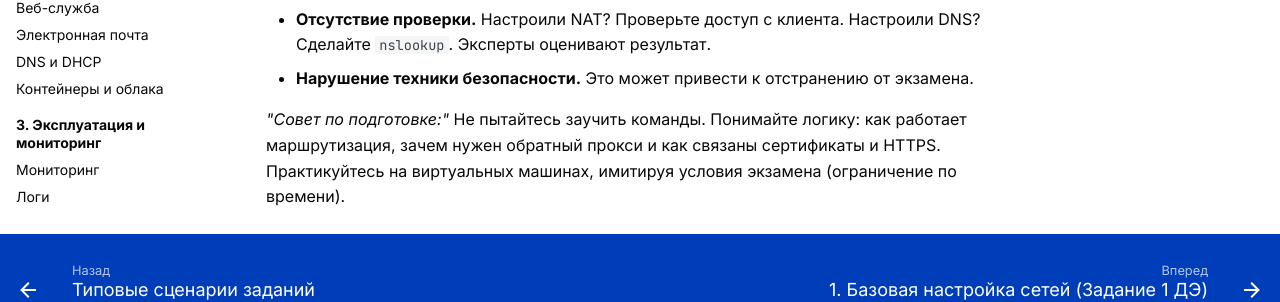
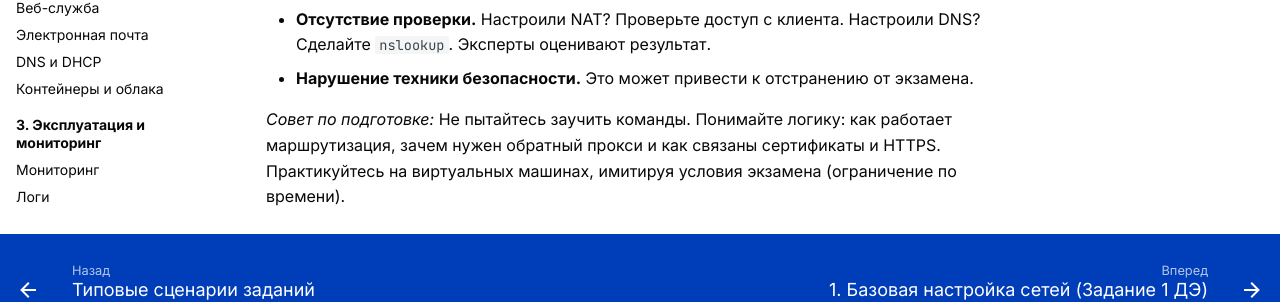
Before and after one commit to imTopTuk/dem-exam-docs, an MkDocs documentation site: the page built from docs/documentation/chapter-0/topic-05.md, in a window 1280 px wide and 1251 px high. Shown: the part 860-1162 px from the top of the window. Built offline with MkDocs 1.6.1 and Material for MkDocs 9.7.7, drawn with Linux system fonts in a browser that asks for light colours; comment, search, counter and statistics services are not loaded.

```diff
--- a/docs/documentation/chapter-0/topic-05.md
+++ b/docs/documentation/chapter-0/topic-05.md
@@ -17,5 +17,5 @@
 - **Отсутствие проверки.** Настроили NAT? Проверьте доступ с клиента. Настроили DNS? Сделайте `nslookup`. Эксперты оценивают результат.
 - **Нарушение техники безопасности.** Это может привести к отстранению от экзамена.
 
-*"Совет по подготовке:"*
+*Совет по подготовке:*
 Не пытайтесь заучить команды. Понимайте логику: как работает маршрутизация, зачем нужен обратный прокси и как связаны сертификаты и HTTPS. Практикуйтесь на виртуальных машинах, имитируя условия экзамена (ограничение по времени).
```
